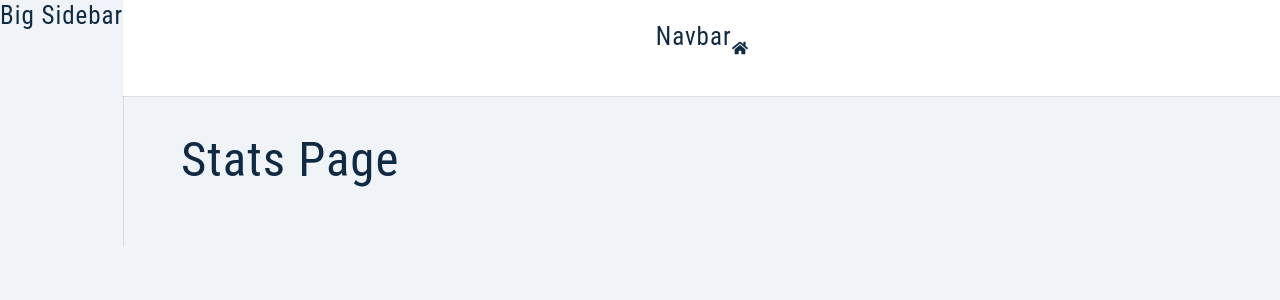
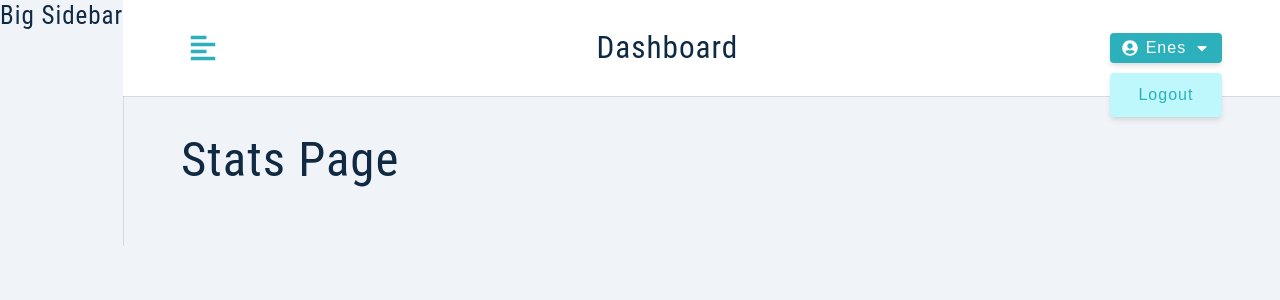
Before and after one commit to enestekin/jobify, a React (Create React App) app in the folder client/: page / in a window 1280 px wide. Shown: the top 300 px of the page. Built offline with nearby package versions, Linux system fonts and the light colour scheme; sample sign-in values are in the browser's storage.

Commit message:
navbar structure

```diff
--- a/client/src/components/Navbar.js
+++ b/client/src/components/Navbar.js
@@ -1,11 +1,44 @@
 import Wrapper from '../assets/wrappers/Navbar';
-import { FaHome } from 'react-icons/fa';
+import { FaAlignLeft, FaUserCircle, FaCaretDown } from 'react-icons/fa';
+import { useAppContext } from '../context/appContext';
+import Logo from './Logo';
 
 const Navbar = () => {
   return (
     <Wrapper>
-      <h4>Navbar</h4>
-      <FaHome />
+      <div className='nav-center'>
+        <button
+          type='button'
+          className='toggle-btn'
+          onClick={() => console.log('toggle btn')}
+        >
+          <FaAlignLeft />
+        </button>
+        <div>
+          <Logo />
+          <h3 className='logo-text'>dashboard</h3>
+        </div>
+        <div className='btn-container'>
+          <button
+            type='button'
+            className='btn'
+            onClick={() => console.log('show hide dropdown')}
+          >
+            <FaUserCircle />
+            enes
+            <FaCaretDown />
+          </button>
+          <div className='dropdown show-dropdown'>
+            <button
+              type='button'
+              className='dropdown-btn'
+              onClick={() => console.log('logout user')}
+            >
+              Logout
+            </button>
+          </div>
+        </div>
+      </div>
     </Wrapper>
   );
 };
```
